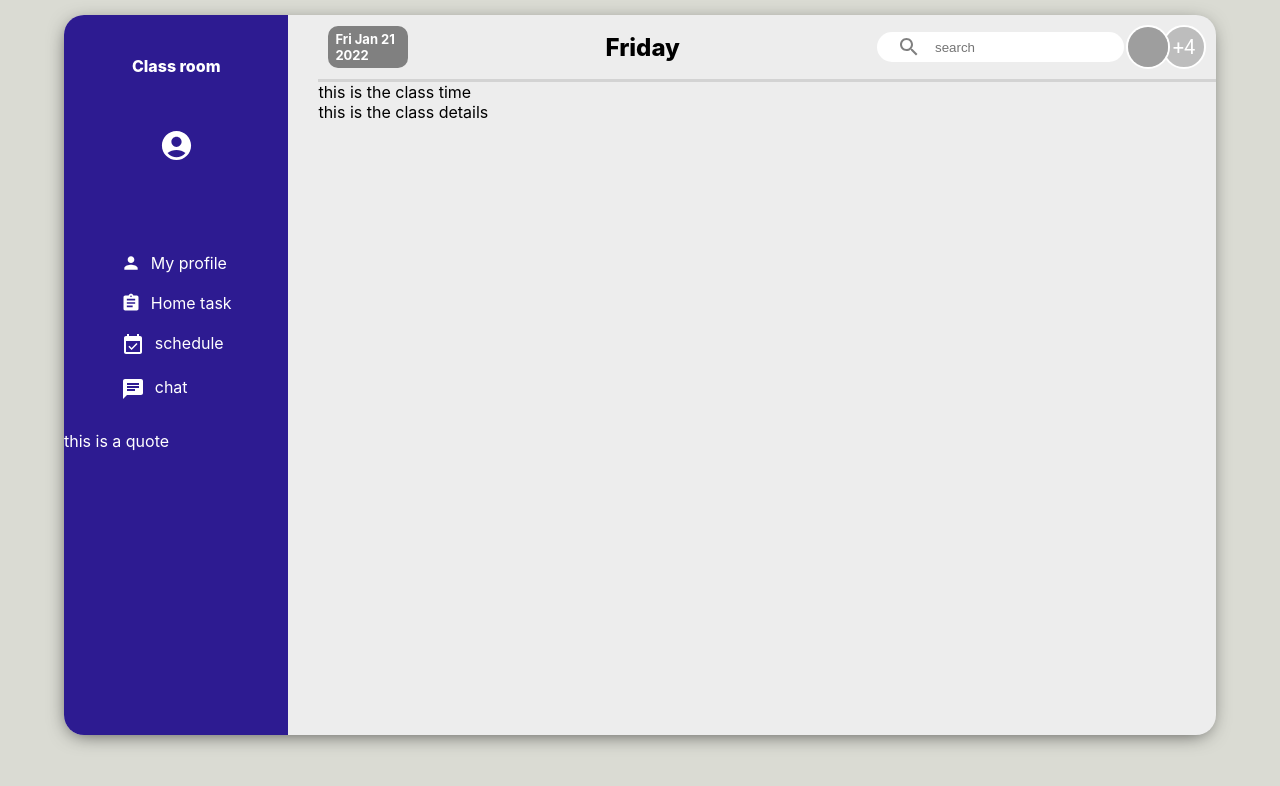
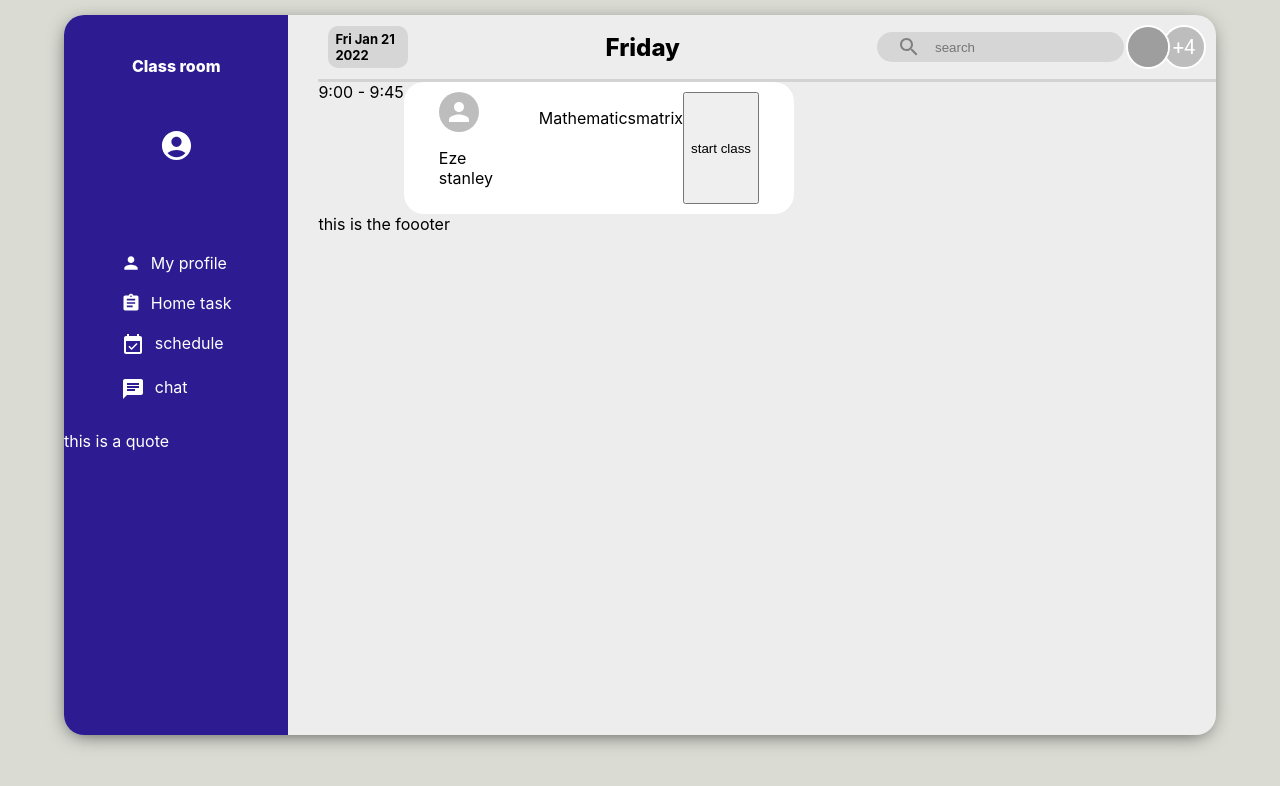
Before and after one commit to Blackmile/hillz-class, a React (Create React App) app: page / in a window 1280 px wide. Shown: the top 786 px of the page. Built offline with nearby package versions, Linux system fonts and the light colour scheme; grey boxes are pictures that could not be loaded.

Commit message:
import class_details

```diff
--- a/src/Main.css
+++ b/src/Main.css
@@ -28,7 +28,7 @@
 .header_search {
     display: flex;
     align-items: center;
-    background-color: white;
+    background-color: rgb(214, 214, 214);
     padding: 10px;
     width: 100%;
     height: 10px;
@@ -44,6 +44,7 @@
     border: none;
     outline-width: 0;
     margin-left: 2px;
+    background-color: rgb(214, 214, 214);
 }
 
 .avatar {
@@ -51,8 +52,7 @@
 }
 
 .date {
-    background-color: gray;
-    color: white;
+    background-color: rgb(214, 214, 214);
     width: 80px;
     border-radius: 10px;
 }
@@ -69,3 +69,7 @@
     font-weight: 800;
     font-size: 24px;
 }
+
+.main_body {
+    display: flex;
+}
--- a/src/Main.js
+++ b/src/Main.js
@@ -2,6 +2,7 @@ import React from 'react';
 import SearchOutlinedIcon from '@mui/icons-material/SearchOutlined';
 import './Main.css'
 import { Avatar, AvatarGroup } from '@mui/material';
+import ClassDetails from './ClassDetails';
 
 function Main() {
   const days = ['Sunday', 'Monday', 'Tuesday', 'Wednesday', 'Thursday', 'Friday', 'Saturday'];
@@ -33,11 +34,15 @@ function Main() {
 
           <div className='main_body'>
             <div className='timer'>
-              this is the class time
+              <span>9:00 - 9:45</span>
             </div>
-            <div className='class_details'>
-              this is the class details
+            <div className='class'>
+              <ClassDetails />
             </div>
+          </div>
+
+          <div className='main_footer'>
+            this is the foooter
           </div>
       </div>
   );
```
